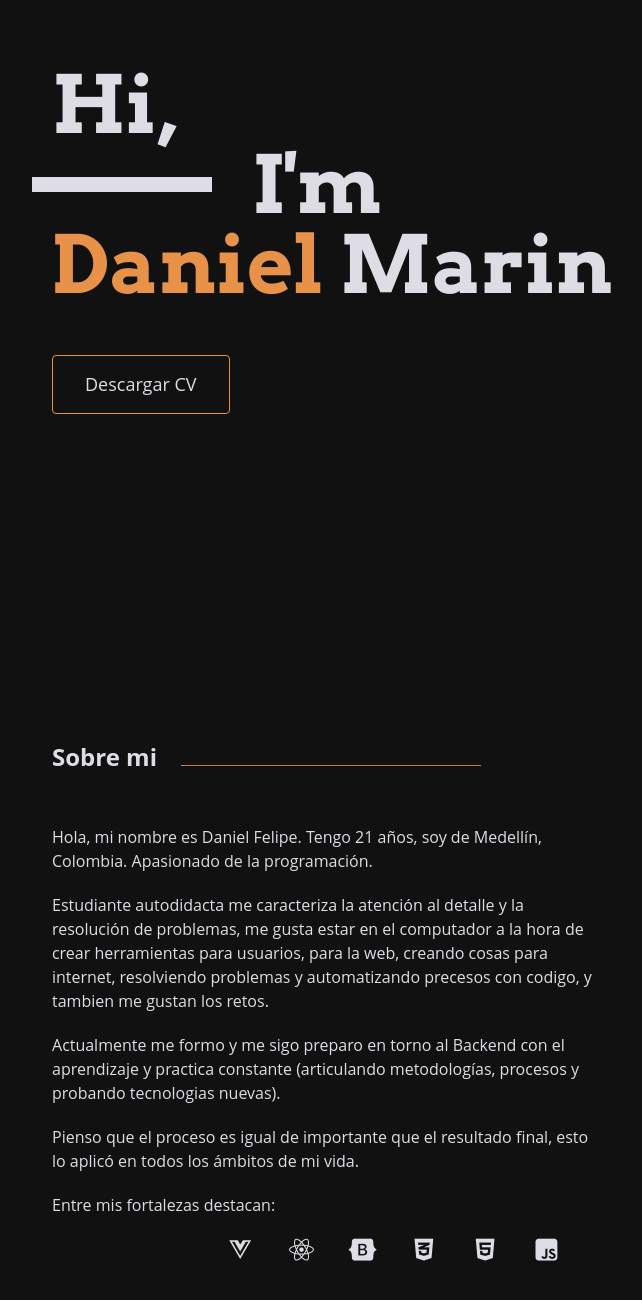
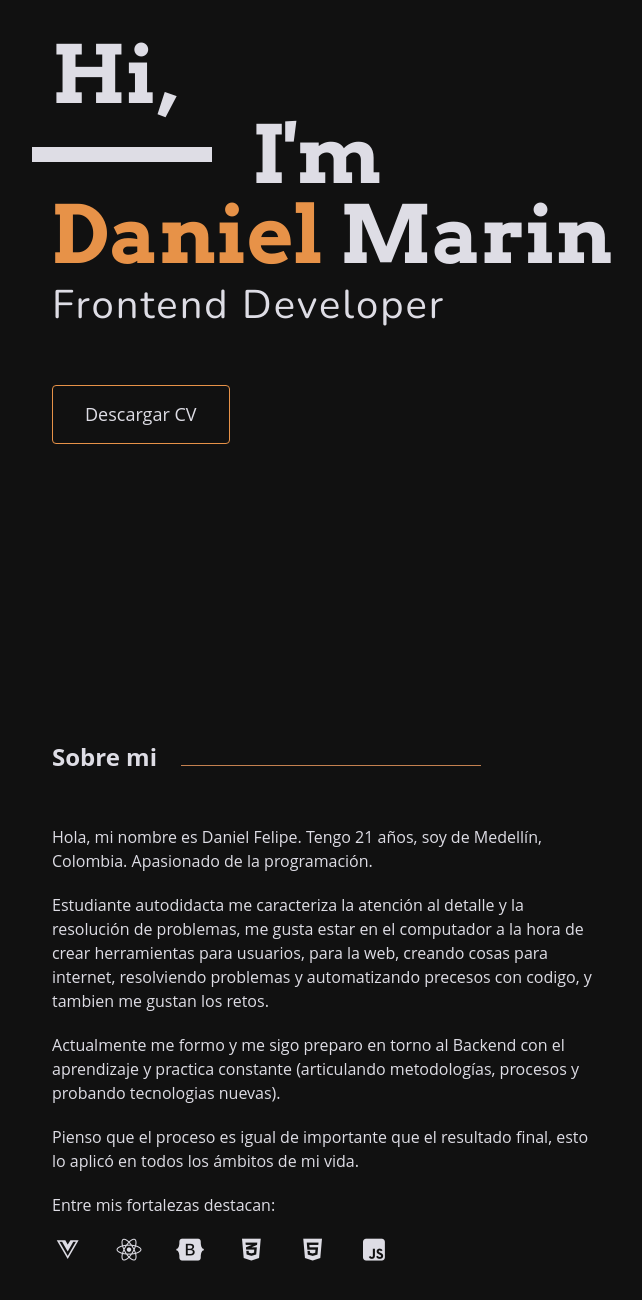
Before and after one commit to FelipeMarinn/Portafolio-web, a website: page index.html in a window 1280 px wide. Shown: the part 302-1602 px from the top of the page, without its empty margins (172-814 px from the left). Drawn offline with nearby package versions, Linux system fonts and the light colour scheme.

Commit message:
style: change font

```diff
--- a/css/styles.css
+++ b/css/styles.css
@@ -1,3 +1,4 @@
+@import url('https://fonts.googleapis.com/css2?family=Nunito:wght@200;300;400;600;700&display=swap');
 
 :root {
     --main-color: #e79248;
@@ -13,7 +14,7 @@
     box-sizing: border-box;
     line-height: 1.5em;
     -webkit-font-smoothing: antialiased;
-    font-family: 'Open Sans', sans-serif, Arial, Helvetica, sans-serif;
+    font-family:  'Open Sans', sans-serif, Arial, Helvetica, sans-serif;
 }
 
 body, html {
@@ -159,10 +160,12 @@ main {
 .hero span {
     color: var(--main-color);
 }
-.hero p {
-    max-width: 540px;
-    font-size: 16px;
-    margin-top: 20px;
+.hero small {
+    display: block;
+    font-family: 'Nunito', sans-serif;
+    font-size: clamp(20px, 4vw, 40px);
+    font-weight: 300;
+    letter-spacing: 2px;
 }
 .hero .title-custom {
     display: flex;
@@ -208,7 +211,7 @@ main {
 
 .tech-list {
     display: flex;
-    justify-content: right;
+    justify-content: left;
     flex-wrap: wrap;
 }
 .tech-list li {
--- a/index.html
+++ b/index.html
@@ -59,6 +59,7 @@
                             <div class="text-custom"> I'm </div>
                         </div>
                         <span>Daniel</span> Marin
+                        <small>Frontend Developer</small>
                     </h1>
                     <a download href="assets/resumen.pptx">
                         <button class="Cv-bottom pointer"> Descargar CV </button>
@@ -91,6 +92,7 @@
                             </p>
                             <p>
                                 Entre mis fortalezas destacan:
+                            </p>
                             <ul class="tech-list">
                                 <li>
                                     <span class="hint--bottom" aria-label="Vue">
@@ -121,7 +123,6 @@
                                     </span>
                                 </li>
                             </ul>
-                            </p>
                         </div>
 
                     </div>
```
Lines whose indentation alone changed are shown as unchanged.
